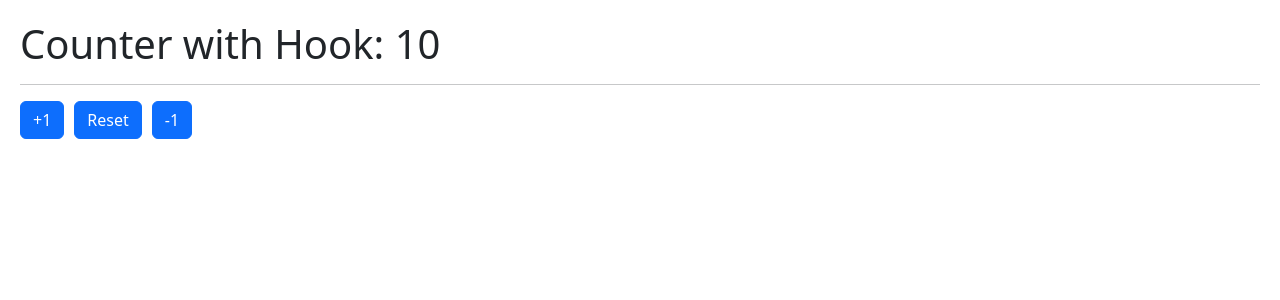
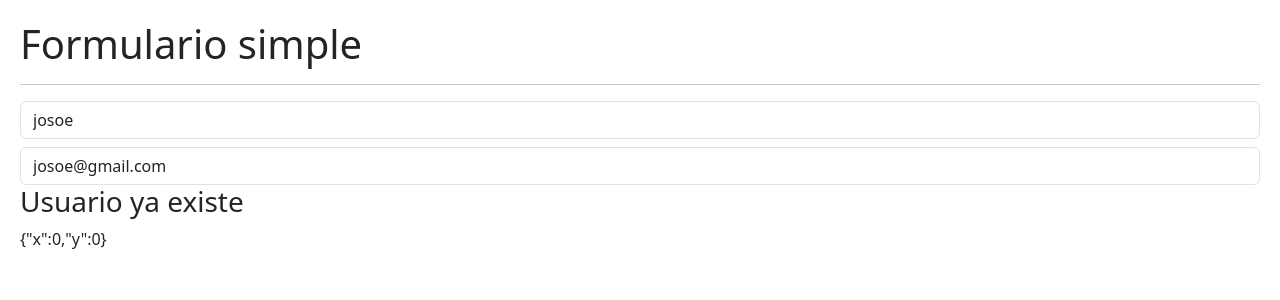
Before and after one commit to Jhoshoa/react-course, a React (Vite) app in the folder 05-hook-app/: page / in a window 1280 px wide. Shown: the top 300 px of the page. Built offline with nearby package versions, Linux system fonts and the light colour scheme.

Commit message:
useEffect mount, unmount after not using it, combining with and useState

```diff
--- /dev/null
+++ b/05-hook-app/src/02-useEffect/Message.jsx
@@ -0,0 +1,33 @@
+import React, { useEffect, useState } from 'react'
+
+const Message = () => {
+
+    const [coords, setCoods] = useState({
+        x: 0,
+        y: 0,
+    })
+
+    useEffect(() => {
+
+        const onMouseMove = ({x, y}) => {
+            // const coords = {x, y};
+            // console.log(coords);
+            setCoods({x, y})
+        }
+        // console.log("Message Mounted");
+        window.addEventListener('mousemove', onMouseMove);
+
+        return () => {
+            //console.log("Message UnMounted");
+            window.removeEventListener('mousemove', onMouseMove);
+        }
+    }, [])
+  return (
+    <>
+        <h3>Usuario ya existe</h3>
+        { JSON.stringify(coords) }
+    </>
+  )
+}
+
+export default Message
--- a/05-hook-app/src/02-useEffect/SimpleForm.jsx
+++ b/05-hook-app/src/02-useEffect/SimpleForm.jsx
@@ -1,4 +1,5 @@
 import React, { useEffect, useState } from 'react'
+import Message from './Message';
 
 const SimpleForm = () => {
 
@@ -21,17 +22,17 @@ const SimpleForm = () => {
     // This is called only the first time it is rendered the component
     // due to the [] in the second parameter of the useEffect
     useEffect(() => {
-      console.log("useEffect called!");
+      // console.log("useEffect called!");
     }, []);
 
     // This will be called everytime the formState change
     useEffect(() => {
-      console.log("El formState cambio!!");
+      // console.log("El formState cambio!!");
     }, [formState]);
 
     // This will be called everytime the email change
     useEffect(() => {
-      console.log("email changed !!!!!!");
+      // console.log("email changed !!!!!!");
     }, [email]);
 
   return (
@@ -56,6 +57,10 @@ const SimpleForm = () => {
             value={email}
             onChange={onInputChange}
         />
+
+        {
+          (username === 'josoe') && <Message />
+        }
     </>
   )
 }
--- a/05-hook-app/src/main.jsx
+++ b/05-hook-app/src/main.jsx
@@ -4,9 +4,10 @@ import './index.css'
 import HooksApp from './HooksApp.jsx'
 import CounterApp from './01-useState/CounterApp.jsx'
 import CounterWithCustomHook from './01-useState/CounterWithCustomHook.jsx'
+import SimpleForm from './02-useEffect/simpleForm.jsx'
 
 createRoot(document.getElementById('root')).render(
   <StrictMode>
-    <CounterWithCustomHook />
-  </StrictMode>,
+    <SimpleForm />
+  </StrictMode>
 )
```
